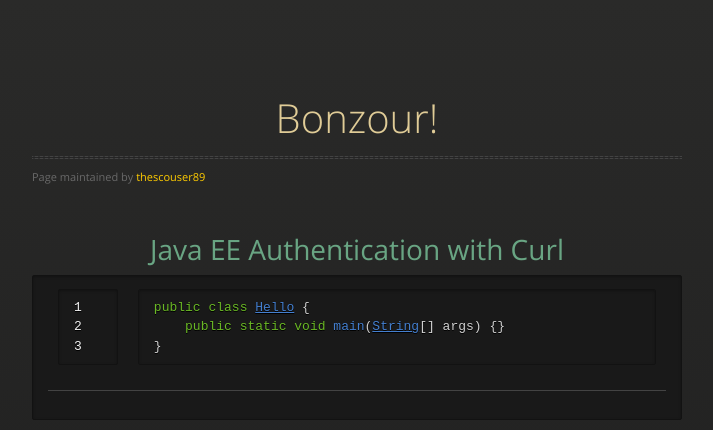
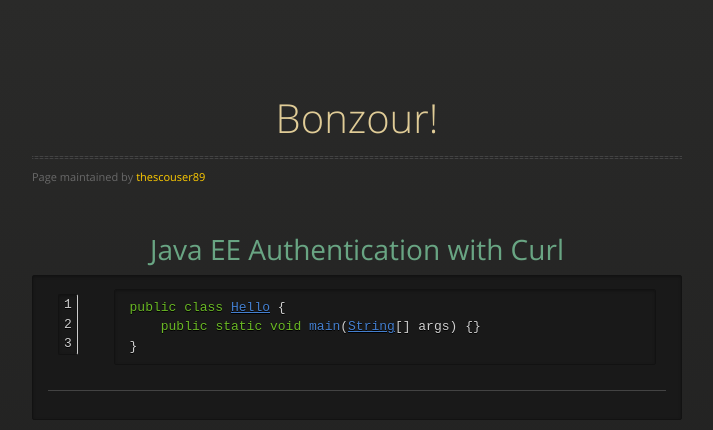
Before and after one commit to thescouser89/thescouser89.github.io, a Jekyll site: the page built from _posts/2015-01-06-java-ee-authentication-with-curl.md, in a window 1280 px wide. Shown: the top 430 px of the page, without its empty margins (283-996 px from the left). Built offline with Jekyll 4.4.1, drawn with Linux system fonts in a browser that asks for light colours; nearby versions of some CDN libraries.

Commit message:
update syntax

```diff
--- a/stylesheets/pygment_trac.css
+++ b/stylesheets/pygment_trac.css
@@ -68,3 +68,11 @@
 .highlight .vg { color: #40ffff } /* Name.Variable.Global */
 .highlight .vi { color: #40ffff } /* Name.Variable.Instance */
 .highlight .il { color: #3677a9 } /* Literal.Number.Integer.Long */
+
+/* Make line numbers unselectable: excludes line numbers from copy-paste user ops */
+.highlight .lineno {-webkit-user-select: none;-moz-user-select: none; -o-user-select: none;}
+.lineno::-moz-selection {background-color: transparent;} /* Mozilla specific */
+.lineno::selection {background-color: transparent;} /* Other major browsers */
+
+.highlight .lineno { color: #ccc; display:inline-block; padding: 0 5px; border-right:1px solid #ccc; }
+.highlight pre code { display: block; white-space: pre; overflow-x: auto; word-wrap: normal; }
```
